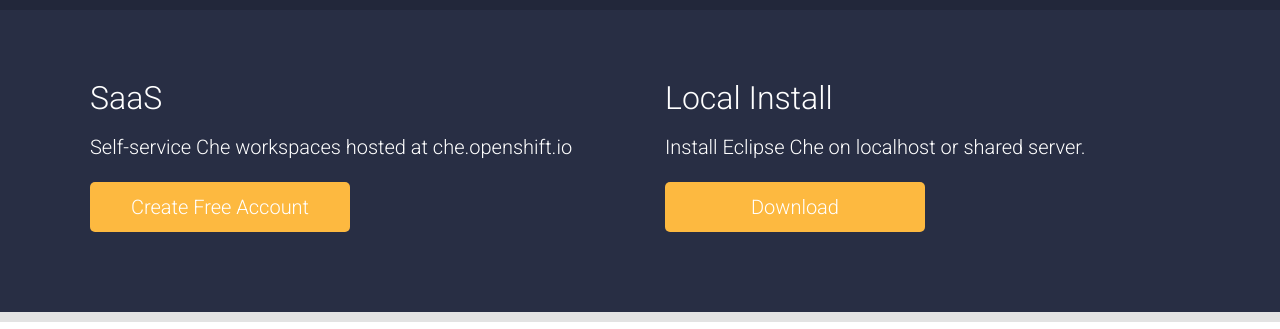
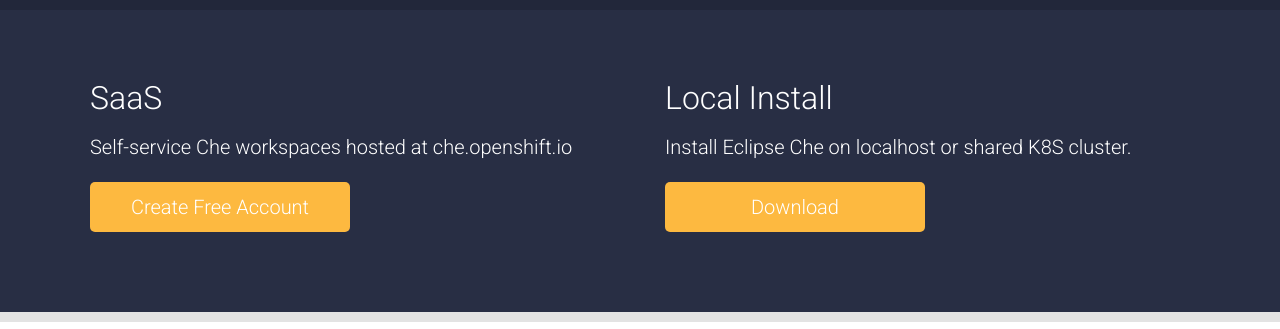
Before and after one commit to eclipse-che/che-website, a PHP site: page / in a window 1280 px wide. Shown: the part 1215-1544 px from the top of the page. Run offline with PHP 8.4, Linux system fonts and the light colour scheme; data that the repository does not hold is empty; some libraries are stand-ins or nearby versions.

Commit message:
Update index.php

```diff
--- a/che/index.php
+++ b/che/index.php
@@ -31,7 +31,7 @@
       </div>
       <div class="col-md-6">
         <h3>Local Install</h3>
-        <p>Install Eclipse Che on localhost or shared server.</p>
+        <p>Install Eclipse Che on localhost or shared K8S cluster.</p>
         <a href="<?php echo $rootPath; ?>/docs/quick-start.html" class="btn-yellow">Download</a>
 
       </div>
```
